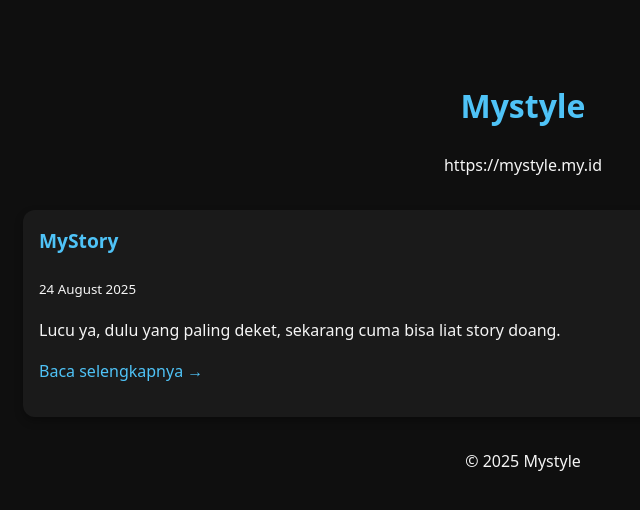
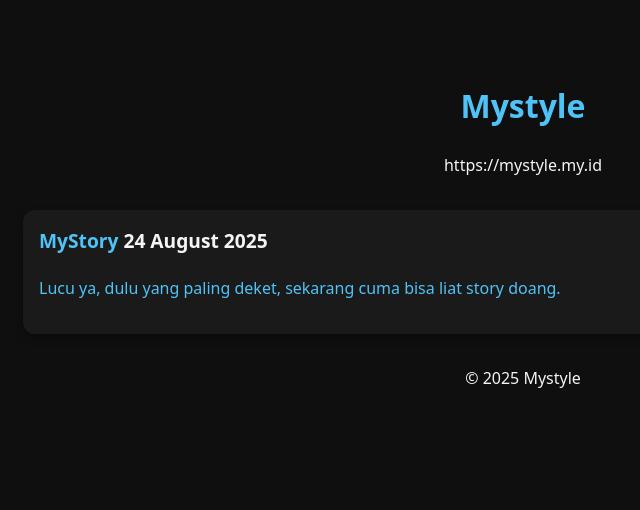
Before and after one commit to mystyl3/mystyl3.github.io, a Jekyll site: the page built from index.md, in a window 1280 px wide. Shown: the top 510 px of the page, without its empty margins (117-757 px from the left). Built offline with Jekyll 4.4.1, drawn with Linux system fonts in a browser that asks for light colours.

Commit message:
Update index.md

```diff
--- a/index.md
+++ b/index.md
@@ -6,10 +6,8 @@ title: Beranda
 <div class="grid">
   {% for post in site.posts %}
     <div class="card">
-      <h3><a href="{{ post.url | relative_url }}">{{ post.title }}</a></h3>
-      <p><small>{{ post.date | date: "%d %B %Y" }}</small></p>
-      <p>{{ post.description }}</p>
-      <p><a href="{{ post.url | relative_url }}">Baca selengkapnya →</a></p>
+      <h3><a href="{{ post.url | relative_url }}">{{ post.title }}</a> {{ post.date | date: "%d %B %Y" }}</h3>
+      <p><a href="{{ post.url | relative_url }}">{{ post.description }}</a></p>
     </div>
   {% endfor %}
 </div>
```
